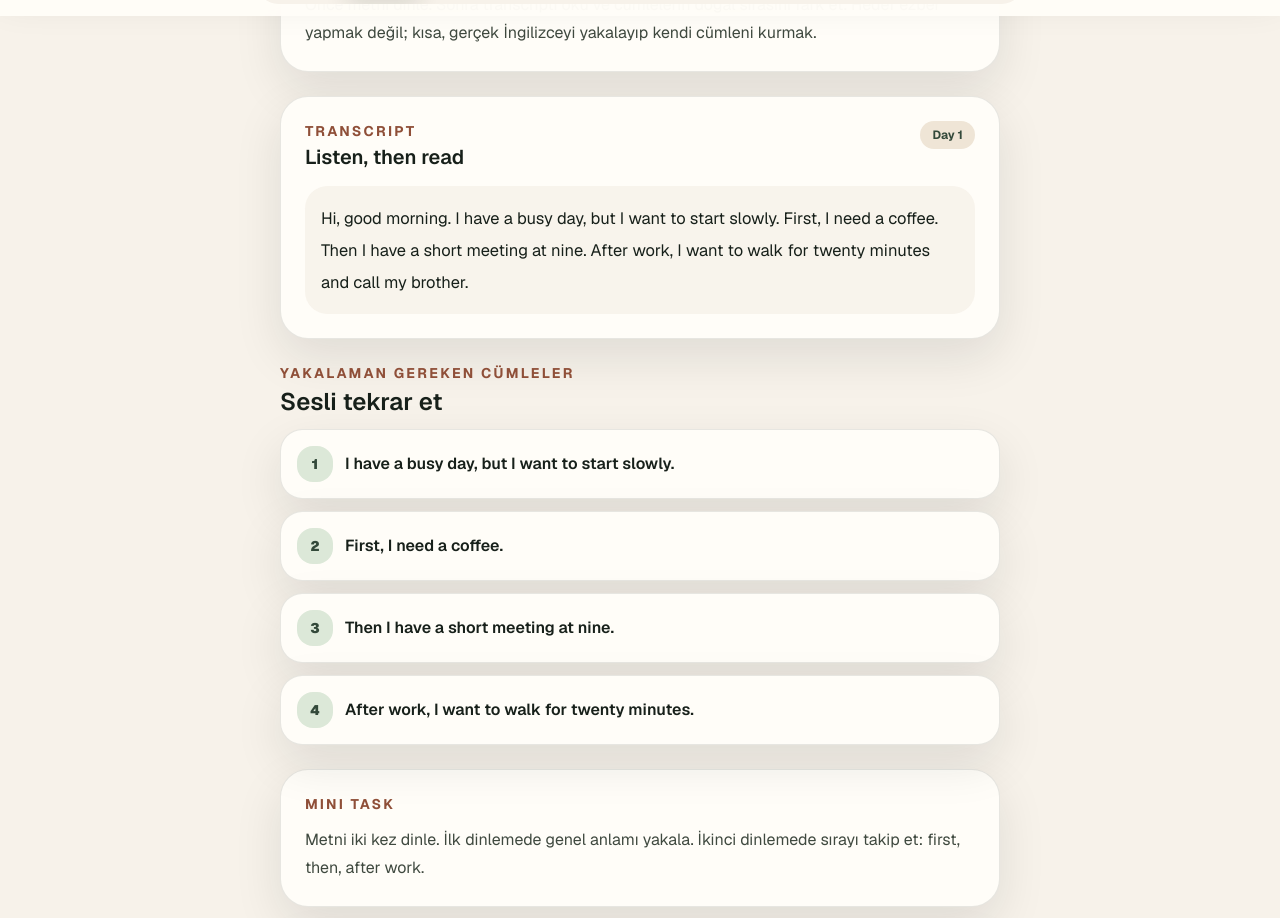
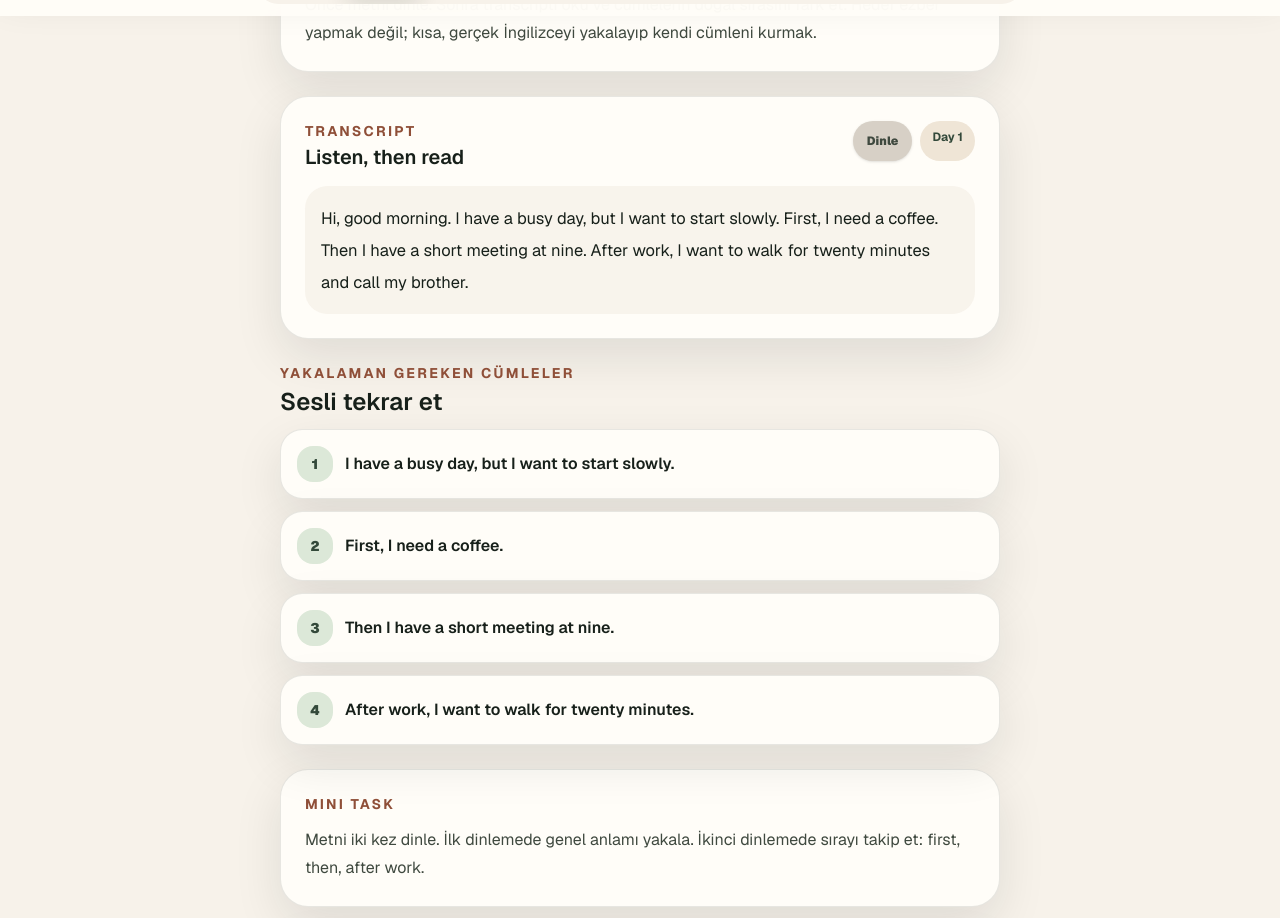
Before and after one commit to fatihsoyaltun/argos-speak-90, a Next.js app: page /listen in a window 1280 px wide. Shown: the part 784-1702 px from the top of the page. Built offline with nearby package versions, Linux system fonts and the light colour scheme; no server answers.

Commit message:
Add transcript header audio control

```diff
--- a/components/listening-drill.tsx
+++ b/components/listening-drill.tsx
@@ -82,6 +82,21 @@ export function ListeningDrillView({ drill }: { drill: ListeningDrill }) {
       return currentTime >= word.start && currentTime < wordEnd;
     });
   }, [audioDay, audioState, currentTime, drill.day, wordTimings]);
+  const compactAudioLabel =
+    audioState === "loading"
+      ? "Yükleniyor"
+      : audioState === "playing"
+        ? "Durdur"
+        : audioState === "paused"
+          ? "Devam et"
+          : "Dinle";
+  const compactAudioAriaLabel =
+    audioState === "playing"
+      ? "Duraklat"
+      : audioState === "paused"
+        ? "Devam et"
+        : "Metni dinle";
+  const compactAudioDisabled = !canShowAudioControls;
 
   function resolveTtsStatus(
     configured: boolean,
@@ -352,6 +367,15 @@ export function ListeningDrillView({ drill }: { drill: ListeningDrill }) {
     await startGeneratedAudio();
   }
 
+  async function handleCompactAudioAction() {
+    if (audioState === "playing" || audioState === "loading") {
+      pauseOrCancelPlayback();
+      return;
+    }
+
+    await handlePrimaryAudioAction();
+  }
+
   function pauseOrCancelPlayback() {
     setAudioError("");
 
@@ -476,7 +500,7 @@ export function ListeningDrillView({ drill }: { drill: ListeningDrill }) {
       </section>
 
       <section className="rounded-[1.75rem] border border-foreground/10 bg-surface p-5 shadow-soft sm:p-6">
-        <div className="flex items-start justify-between gap-4">
+        <div className="flex items-start justify-between gap-3">
           <div className="min-w-0">
             <p className="text-xs font-bold uppercase tracking-[0.16em] text-clay sm:text-sm">
               Transcript
@@ -485,9 +509,22 @@ export function ListeningDrillView({ drill }: { drill: ListeningDrill }) {
               Listen, then read
             </h3>
           </div>
-          <span className="shrink-0 rounded-full bg-linen px-3 py-1.5 text-xs font-bold text-moss">
-            Day {drill.day}
-          </span>
+          <div className="flex shrink-0 flex-wrap justify-end gap-2">
+            <button
+              type="button"
+              onClick={() => {
+                void handleCompactAudioAction();
+              }}
+              disabled={compactAudioDisabled}
+              aria-label={compactAudioAriaLabel}
+              className="min-h-10 rounded-full bg-[#17201a] px-3.5 py-2 text-xs font-black text-white shadow-sm outline-none transition hover:bg-[#33493a] active:scale-[0.98] disabled:cursor-not-allowed disabled:bg-[#d7d0c6] disabled:text-[#3f493f] focus-visible:ring-2 focus-visible:ring-clay focus-visible:ring-offset-2 focus-visible:ring-offset-surface"
+            >
+              {compactAudioLabel}
+            </button>
+            <span className="rounded-full bg-linen px-3 py-2 text-xs font-bold text-moss">
+              Day {drill.day}
+            </span>
+          </div>
         </div>
         <p className="mt-4 rounded-[1.4rem] bg-background/85 p-4 text-[1.03rem] leading-8 text-foreground">
           {transcriptSegments.map((segment) => {
```
